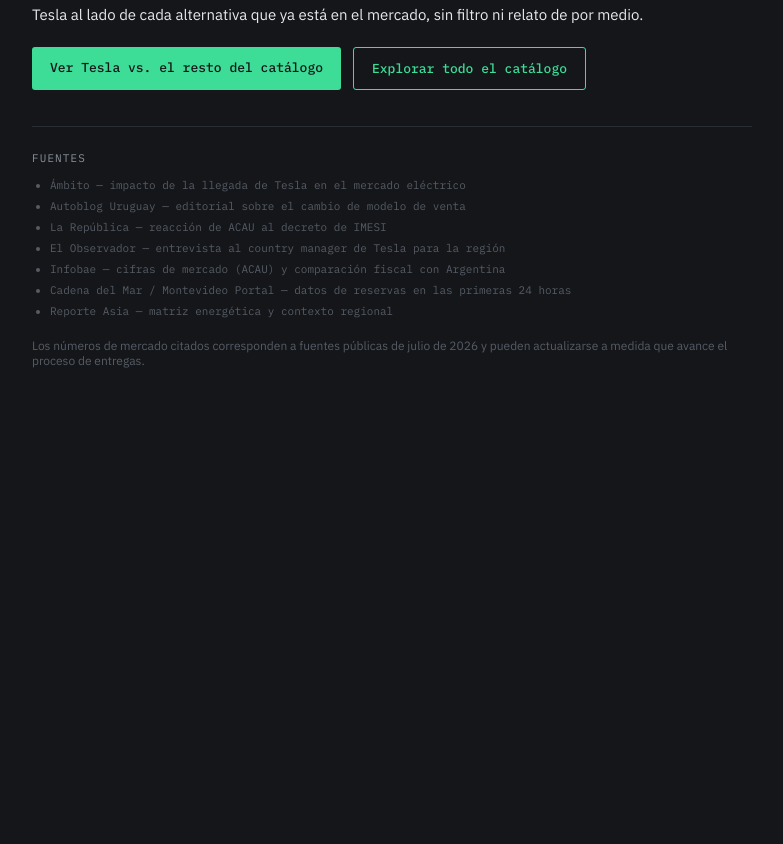
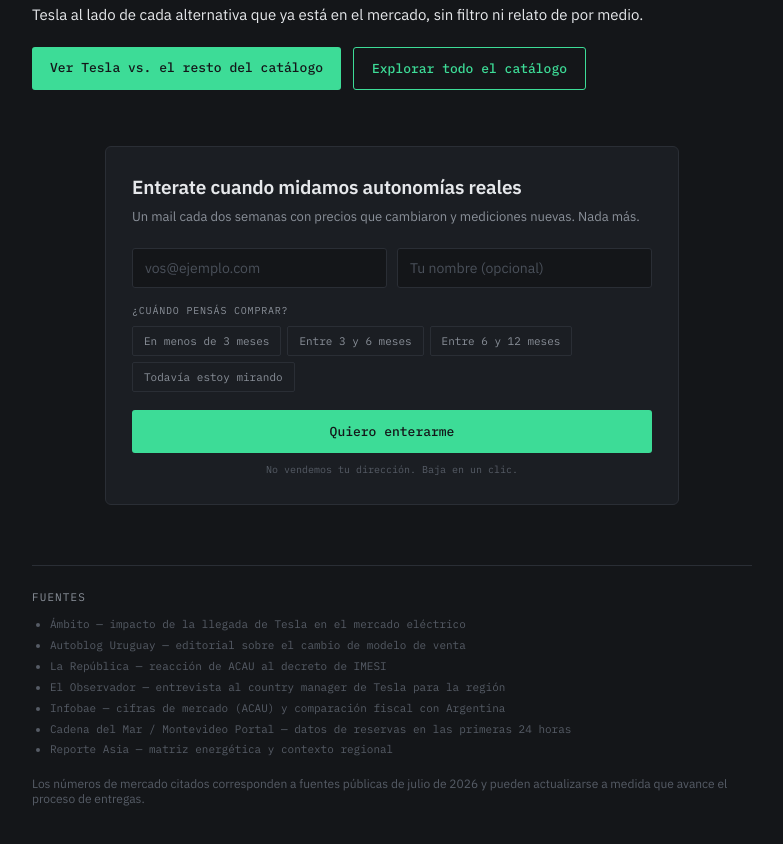
Before and after one commit to matideleon/autoelectrico, a Next.js app: page /blog/tesla-impacto-mercado-uruguay in a window 1280 px wide. Shown: the part 2304-3148 px from the top of the page, without its empty margins (248-1031 px from the left). Before the commit the page ends 2752 px from the top, so only its background shows below. Built offline with nearby package versions, Linux system fonts and the light colour scheme; no server answers.

Commit message:
fix: nav centrado en caja + suscripción en los artículos de blog

```diff
--- a/app/blog/tesla-impacto-mercado-uruguay/page.tsx
+++ b/app/blog/tesla-impacto-mercado-uruguay/page.tsx
@@ -12,6 +12,7 @@
 
 import type { Metadata } from 'next';
 import Nav from '@/components/Nav';
+import NewsletterSignup from '@/components/NewsletterSignup';
 
 const SITE = process.env.NEXT_PUBLIC_SITE_URL ?? 'https://autoelectrico.uy';
 
@@ -229,6 +230,8 @@ export default function TeslaImpactoArticle() {
             </div>
           </section>
 
+          <NewsletterSignup />
+
           <footer style={S.sources}>
             <div style={S.sourcesTitle}>Fuentes</div>
             <ul style={S.sourcesList}>
--- a/app/blog/tesla-uruguay/page.tsx
+++ b/app/blog/tesla-uruguay/page.tsx
@@ -11,6 +11,7 @@
 
 import type { Metadata } from 'next';
 import Nav from '@/components/Nav';
+import NewsletterSignup from '@/components/NewsletterSignup';
 
 const SITE = process.env.NEXT_PUBLIC_SITE_URL ?? 'https://autoelectrico.uy';
 
@@ -315,6 +316,8 @@ export default function TeslaUruguayArticle() {
           </section>
 
           {/* Fuentes */}
+          <NewsletterSignup />
+
           <footer style={S.sources}>
             <div style={S.sourcesTitle}>Fuentes</div>
             <ul style={S.sourcesList}>
```
